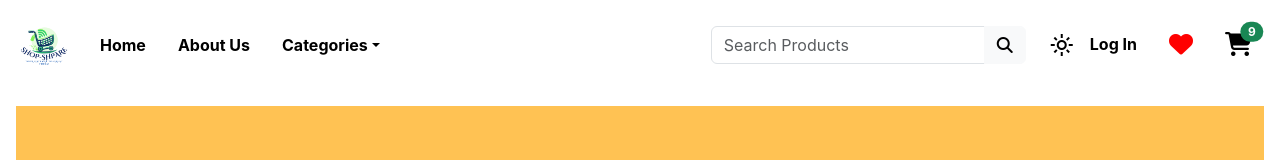
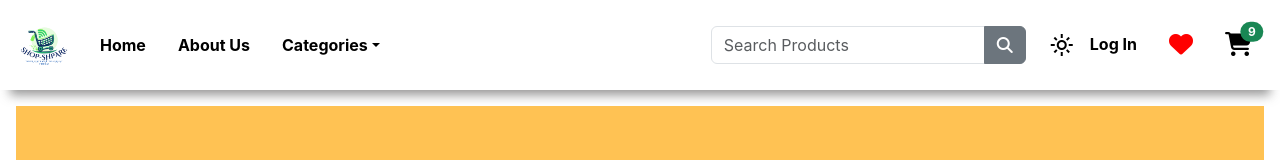
Before and after one commit to Vikash-Prajapati-23/Shop-Sphere, a React (Create React App) app in the folder Frontend/shop_sphare/: page / in a window 1280 px wide. Shown: the top 160 px of the page. Built offline with nearby package versions, Linux system fonts and the light colour scheme; no server answers.

Commit message:
Styling.

```diff
--- a/Frontend/shop_sphare/src/components/Card/Card.js
+++ b/Frontend/shop_sphare/src/components/Card/Card.js
@@ -5,15 +5,10 @@ import { alertContext, themeContext } from "../../App";
 
 const Card = ({
   title,
-  description,
   image,
-  id,
   price,
   category,
   rating,
-  // getData,
-  // showAlert,
-  type,
   fetchSingleProduct,
   fetchWishlistProduct,
 }) => {
@@ -23,9 +18,9 @@ const Card = ({
   const toggleMode = useContext(themeContext);
 
   return (
-    <div style={{ backgroundColor: toggleMode.mode === true ? "#fff" : "#fff", border: toggleMode.mode === true ? "1px solid darkgrey" : "1px solid black" }} className="m-3 card-comp" onClick={fetchSingleProduct}>
-      <div className=" card-style">
-        <div className="text-center m-2">{category}</div>
+    <div style={{ border: toggleMode.mode === true ? "1px solid darkgrey" : "", boxShadow: toggleMode.mode === true ? "rgba(172, 169, 169, 0.5) 0px 0px 5px 2px" : "rgba(9, 9, 9, 0.15) 0px 0px 10px 2px" }} className="m-3 card-comp" onClick={fetchSingleProduct}>
+      <div className="card card-style">
+        <div style={{ color: toggleMode.mode === true ? "#33333" : "black" }} className="text-center m-2">{category}</div>
         <img
           src={image}
           style={{ height: "140px", objectFit: "scale-down" }}
--- a/Frontend/shop_sphare/src/components/Navbar/Navbar.js
+++ b/Frontend/shop_sphare/src/components/Navbar/Navbar.js
@@ -8,7 +8,7 @@ const Navbar = () => {
   const toggleMode = useContext(themeContext);
 
   return (
-    <nav style={{ backgroundColor: toggleMode.mode === true ? "#35374B" : "#fff", color: toggleMode.mode === true ? "#fff" : "black" }} className={`navbar sticky-sm-top sticky-top navbar-expand-lg `}>
+    <nav style={{ backgroundColor: toggleMode.mode === true ? "#35374B" : "#fff", color: toggleMode.mode === true ? "#fff" : "black", boxShadow: toggleMode.mode ? "rgba(192, 189, 189, 0.61) 0px 15px 10px -10px" : "rgba(96, 95, 95, 0.65) 0px 15px 10px -10px" }} className={`navbar sticky-sm-top sticky-top navbar-expand-lg`}>
       <div className="container-fluid">
         <a className="navbar-brand">
           <img
@@ -102,7 +102,7 @@ const Navbar = () => {
                 aria-describedby="button-addon2"
               />
               <button
-                className="btn btn-light"
+                className="btn btn-secondary"
                 type="button"
                 id="button-addon2"
               >
--- a/Frontend/shop_sphare/src/components/Products/Products.js
+++ b/Frontend/shop_sphare/src/components/Products/Products.js
@@ -34,7 +34,7 @@ const Products = () => {
   }
 
   return (
-    <div style={{ backgroundColor: toggleMode.mode === true ? "#494343" : "#fff", color: toggleMode.mode === true ? "#fff" : "black" }} className="container card my-3">
+    <div style={{ backgroundColor: toggleMode.mode === true ? "#494343" : "#fff", color: toggleMode.mode === true ? "#fff" : "black" }} className="container  my-3">
       <h3 className="text-center mt-2">Products you may like!</h3>
       <div className="d-flex flex-wrap justify-content-start">
         {filteredProducts.map((product) => (
--- a/Frontend/shop_sphare/src/components/SingleProduct/SingleProduct.js
+++ b/Frontend/shop_sphare/src/components/SingleProduct/SingleProduct.js
@@ -35,7 +35,6 @@ const SingleProduct = ({ fetchWishlistProduct }) => {
               className="m-4 prod-img"
               src={singleProduct.image}
               alt={singleProduct.title}
-              // style={{ objectFit: "scal-down" }}
               // style={{
               //   objectFit: "contain",
               //   mixBlendMode: toggleMode.mode ? "darken" : "normal", // Adjust blending
```
